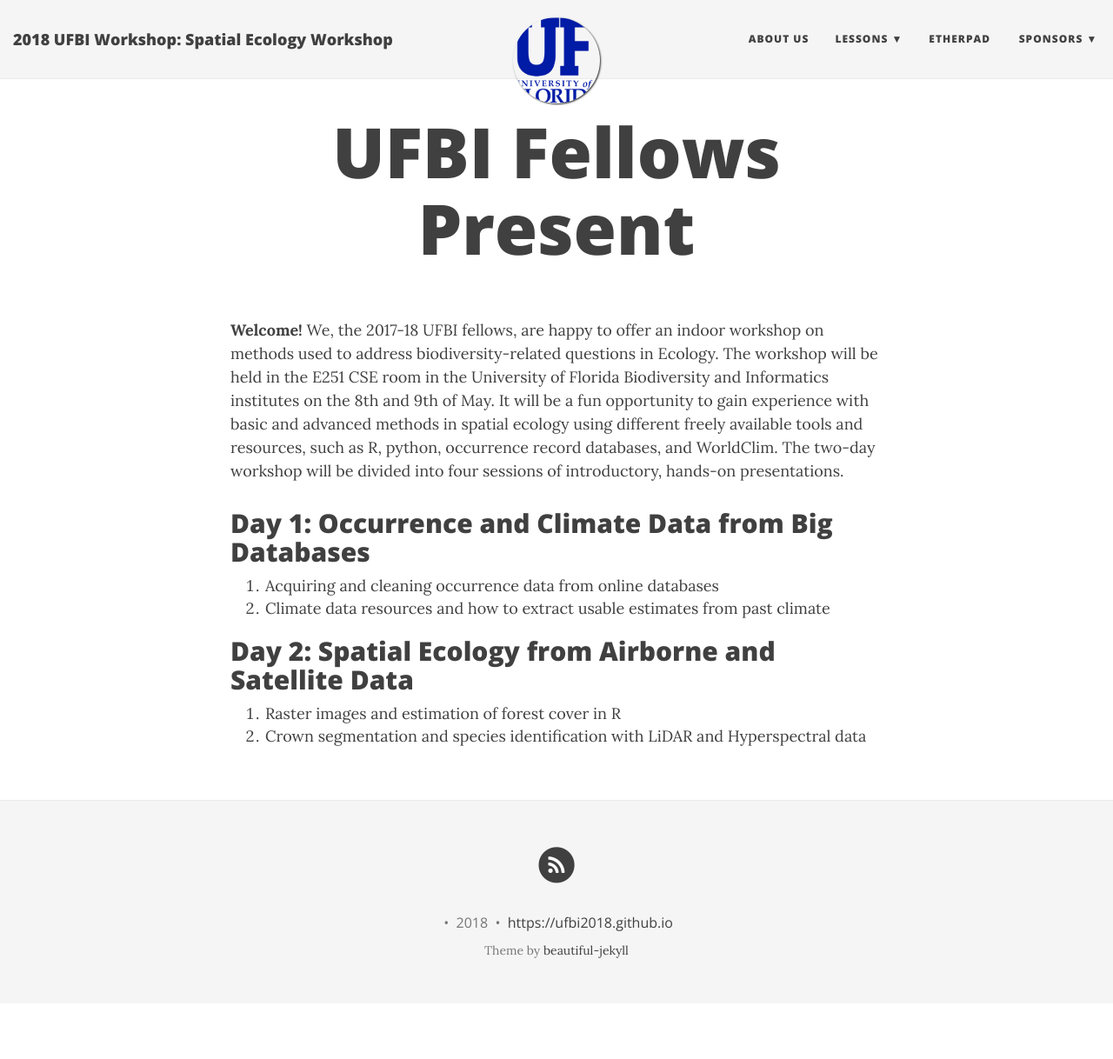
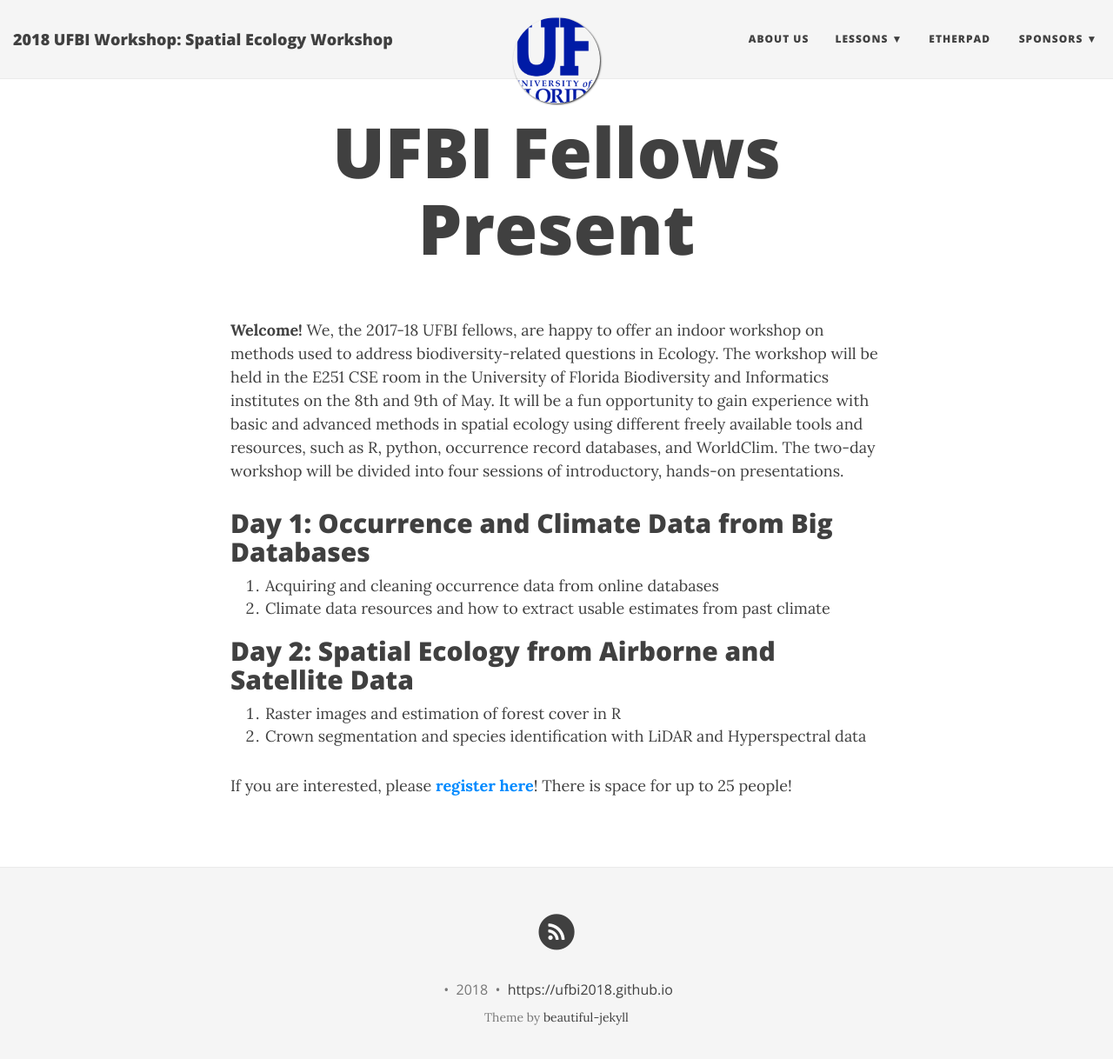
Before and after one commit to lbrensk/UFBI2018.github.io, a Jekyll site: the page built from index.md, in a window 1280 px wide and 1231 px high. Shown: the top 1218 px of the window at 87% size. Built offline with Jekyll 4.4.1, drawn with Linux system fonts in a browser that asks for light colours; nearby versions of some CDN libraries.

Commit message:
Update index.md

```diff
--- a/index.md
+++ b/index.md
@@ -19,3 +19,5 @@ We, the 2017-18 UFBI fellows, are happy to offer an indoor workshop on methods u
 
 1.     Raster images and estimation of forest cover in R
 2.     Crown segmentation and species identification with LiDAR and Hyperspectral data
+
+If you are interested, please **[register here](https://biodiversity.institute.ufl.edu/2018/03/registration-spatial-ecology-workshop/)**! There is space for up to 25 people!
```
